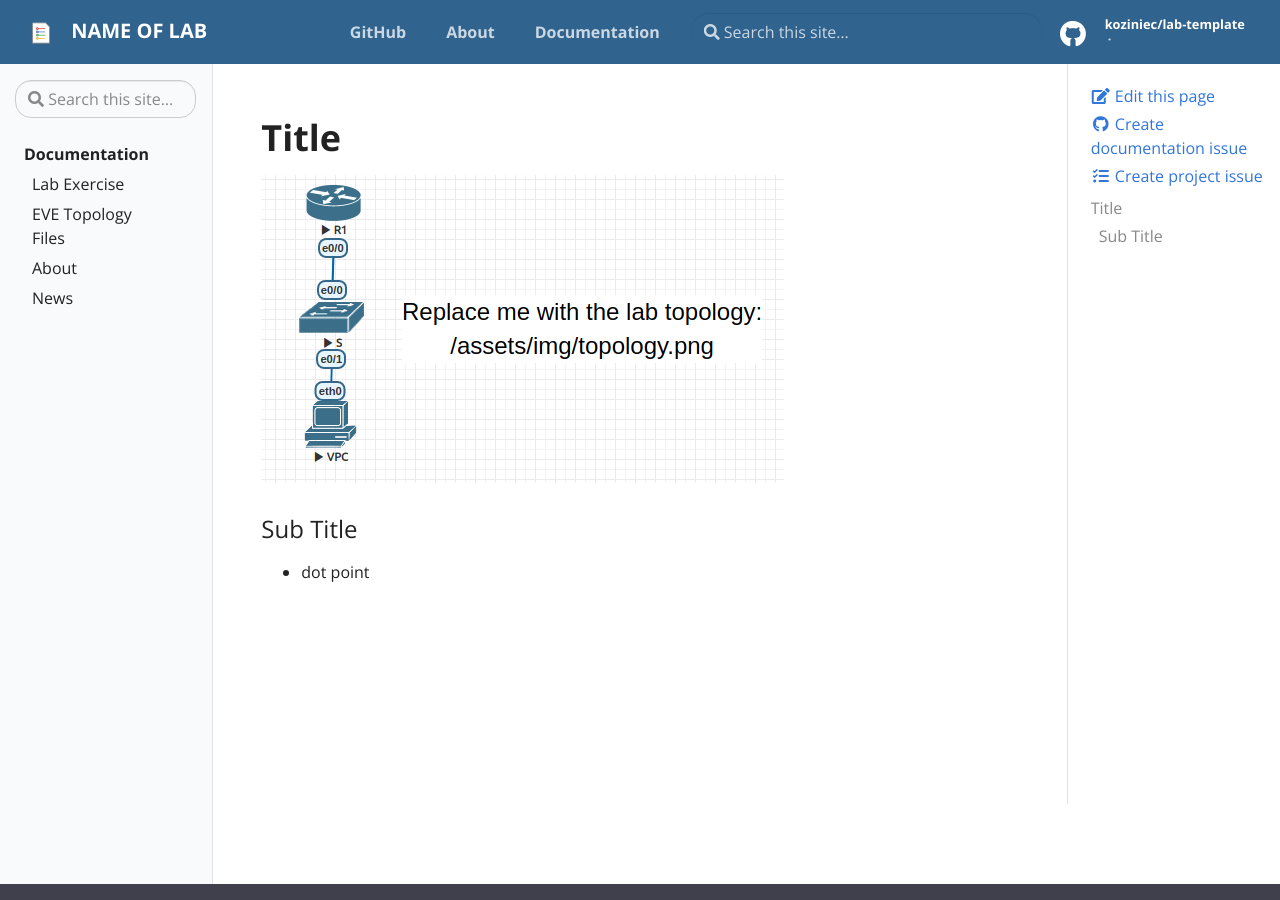
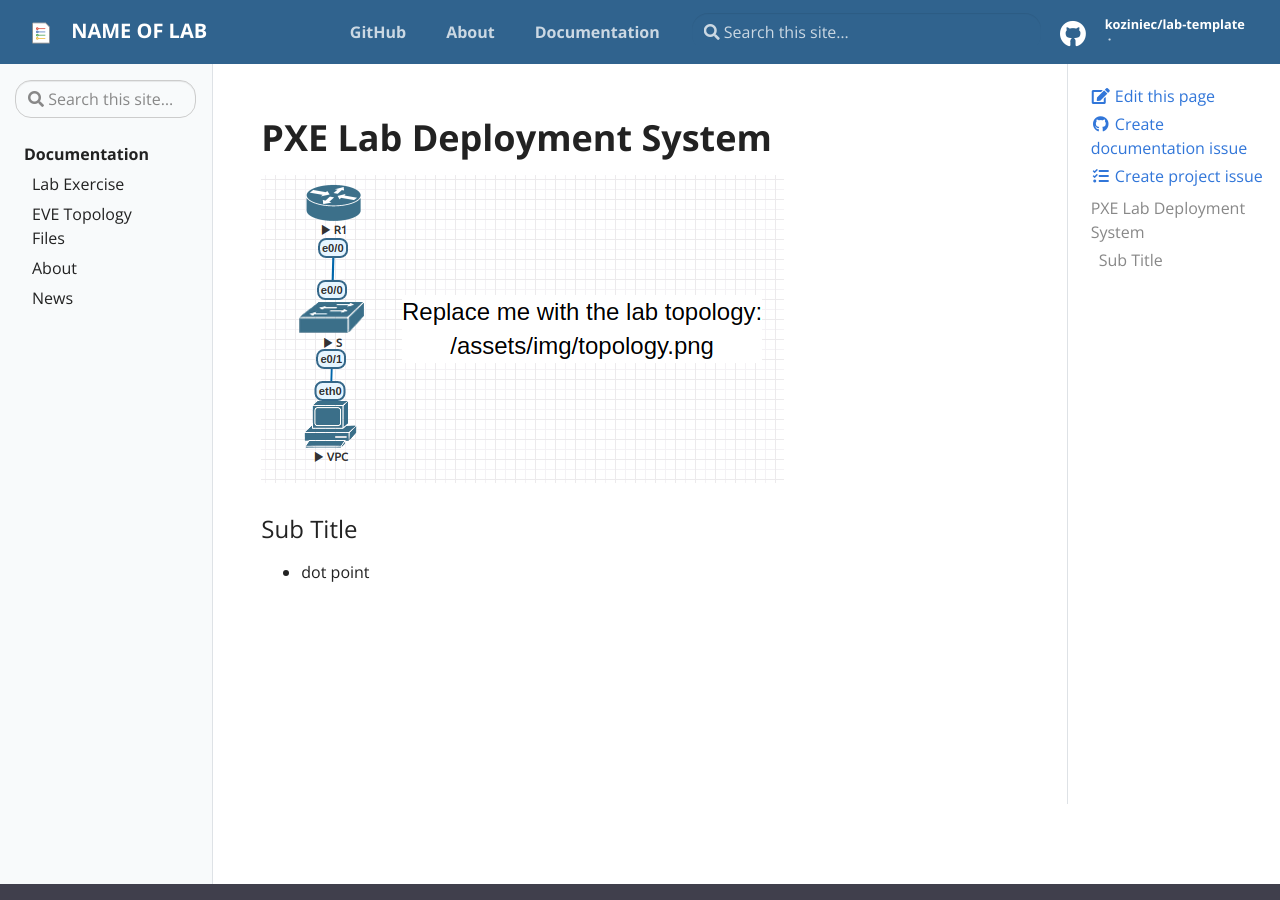
Before and after one commit to koziniec/pxe-boot, a Jekyll site: the page built from pages/index.md, in a window 1280 px wide and 900 px high. Built offline with Jekyll 4.4.1, drawn with Linux system fonts in a browser that asks for light colours.

Commit message:
Update index.md

```diff
--- a/pages/index.md
+++ b/pages/index.md
@@ -3,7 +3,7 @@ layout: page
 title: PXE Lab Deployment System
 permalink: /
 ---
-# Title
+# PXE Lab Deployment System
 ![{{ site.baseurl }}/assets/img/topology.png]({{ site.baseurl }}/assets/img/topology.png)
 ### Sub Title
 - dot point
```
